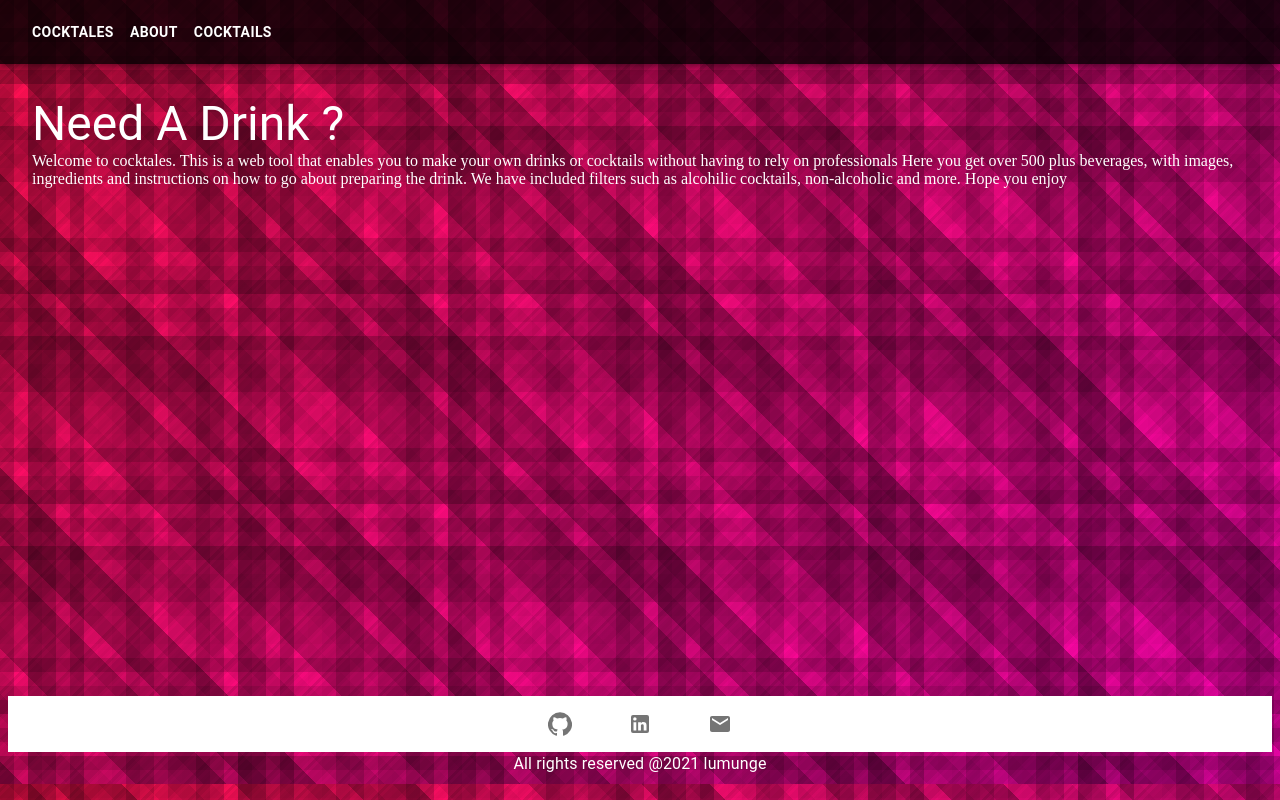
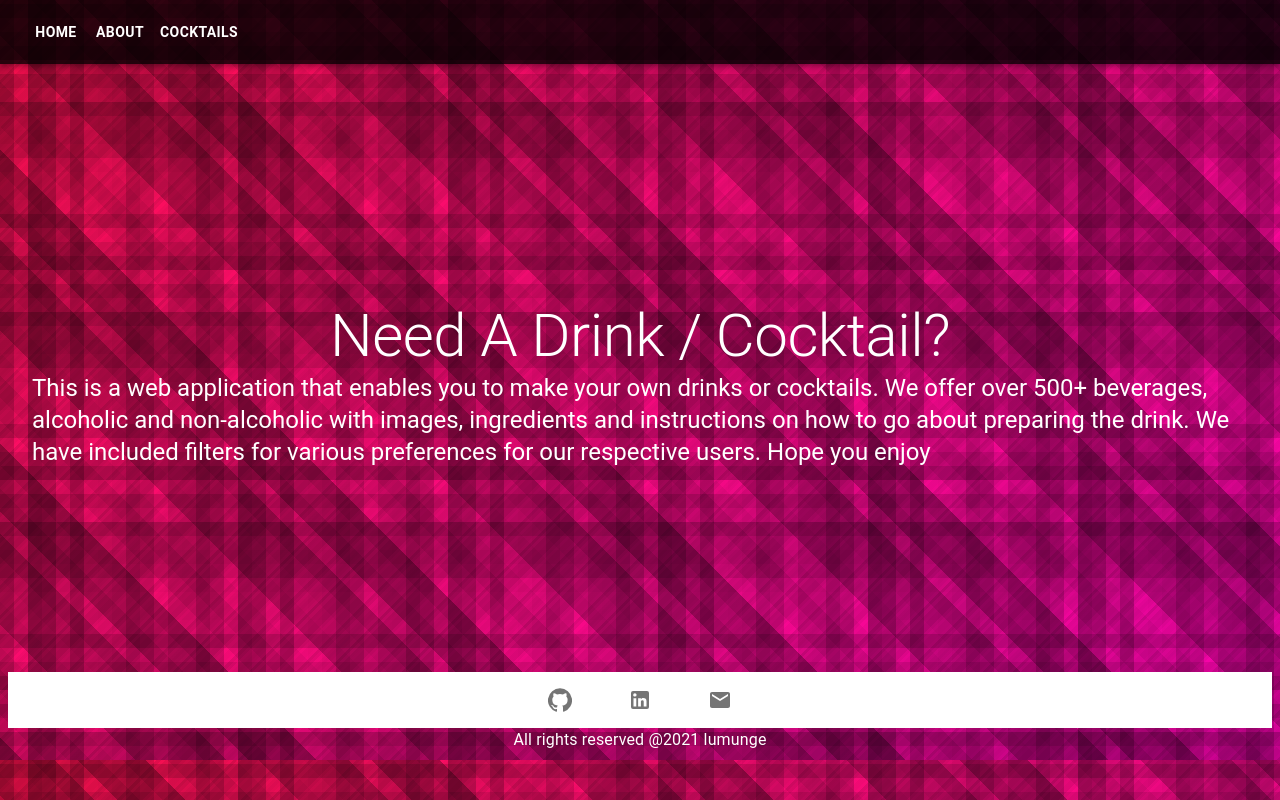
Before and after one commit to lumungep12/Cocktailer, a React (Create React App) app in the folder client/: page /about in a window 1280 px wide. Built offline with nearby package versions, Linux system fonts and the light colour scheme.

Commit message:
about page

```diff
--- a/client/src/Components/Navbar/Navbar.jsx
+++ b/client/src/Components/Navbar/Navbar.jsx
@@ -49,7 +49,7 @@
 			<Toolbar className={classes.toolbar}>
 				<div>
 					<Button className={classes.link} component={Link} to="/">
-						Cocktales
+						Home
 					</Button>
 				<Button className={classes.link} component={Link} to="/about">
 					About
--- a/client/src/Pages/About/About.jsx
+++ b/client/src/Pages/About/About.jsx
@@ -7,12 +7,12 @@
     return (
         <Container >
             <div className={classes.about}>
-            <Typography variant="h3">Need A Drink ?</Typography>
-            <Typography variant="paragraph">Welcome to cocktales. This is a web tool that
-            enables you to make your own drinks or cocktails without having to rely on professionals
-            Here you get over 500 plus beverages, with images, ingredients and instructions
+            <Typography variant="h2">Need A Drink / Cocktail?</Typography>
+            <Typography variant="h5">This is a web application that
+            enables you to make your own drinks or cocktails.
+            We offer over 500+ beverages, alcoholic and non-alcoholic with images, ingredients and instructions
             on how to go about preparing the drink.
-            We have included filters such as alcohilic cocktails, non-alcoholic and more.
+            We have included filters for various preferences for our respective users.
             Hope you enjoy
             </Typography>
             </div>
--- a/client/src/Pages/About/styles.js
+++ b/client/src/Pages/About/styles.js
@@ -2,7 +2,11 @@
 
 export default makeStyles(() => ({
 	about: {
-		height: "75vh",
+		display: "flex",
+		flexDirection: "column",
+		alignItems: "center",
+		justifyContent: "center",
+		height: "72vh",
 		marginTop: "6rem",
 	},
 }));
```
